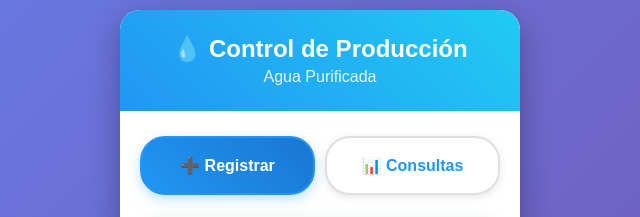
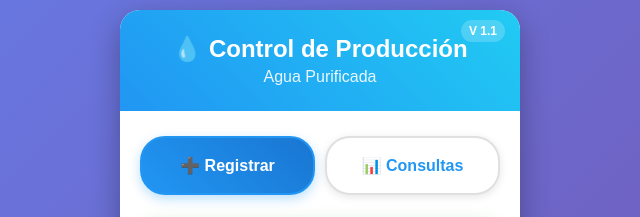
Before and after one commit to csubi1974/control-produccion-agua, a plain HTML site: page index.html in a window 1280 px wide. Shown: the top 217 px of the page, 320-960 px from the left. Drawn offline with nearby package versions, Linux system fonts and the light colour scheme.

Commit message:
V 1.1 - agregar sistema de versionado visible

```diff
--- a/index.html
+++ b/index.html
@@ -3,7 +3,7 @@
 <head>
     <meta charset="UTF-8">
     <meta name="viewport" content="width=device-width, initial-scale=1.0">
-    <title>Control Producción Agua Purificada - v2.0</title>
+    <title>Control Producción Agua Purificada - V 1.1</title>
 
     <!-- PWA Meta Tags -->
     <meta name="description" content="Aplicación para controlar la producción de agua purificada">
@@ -50,6 +50,7 @@
             color: white;
             padding: 25px 20px;
             text-align: center;
+            position: relative;
         }
 
         .header h1 {
@@ -433,6 +434,7 @@
         <div class="header">
             <h1>💧 Control de Producción</h1>
             <p>Agua Purificada</p>
+            <div style="position: absolute; top: 10px; right: 15px; background: rgba(255,255,255,0.2); padding: 4px 8px; border-radius: 12px; font-size: 12px; font-weight: bold;">V 1.1</div>
         </div>
 
         <div class="content">
```
